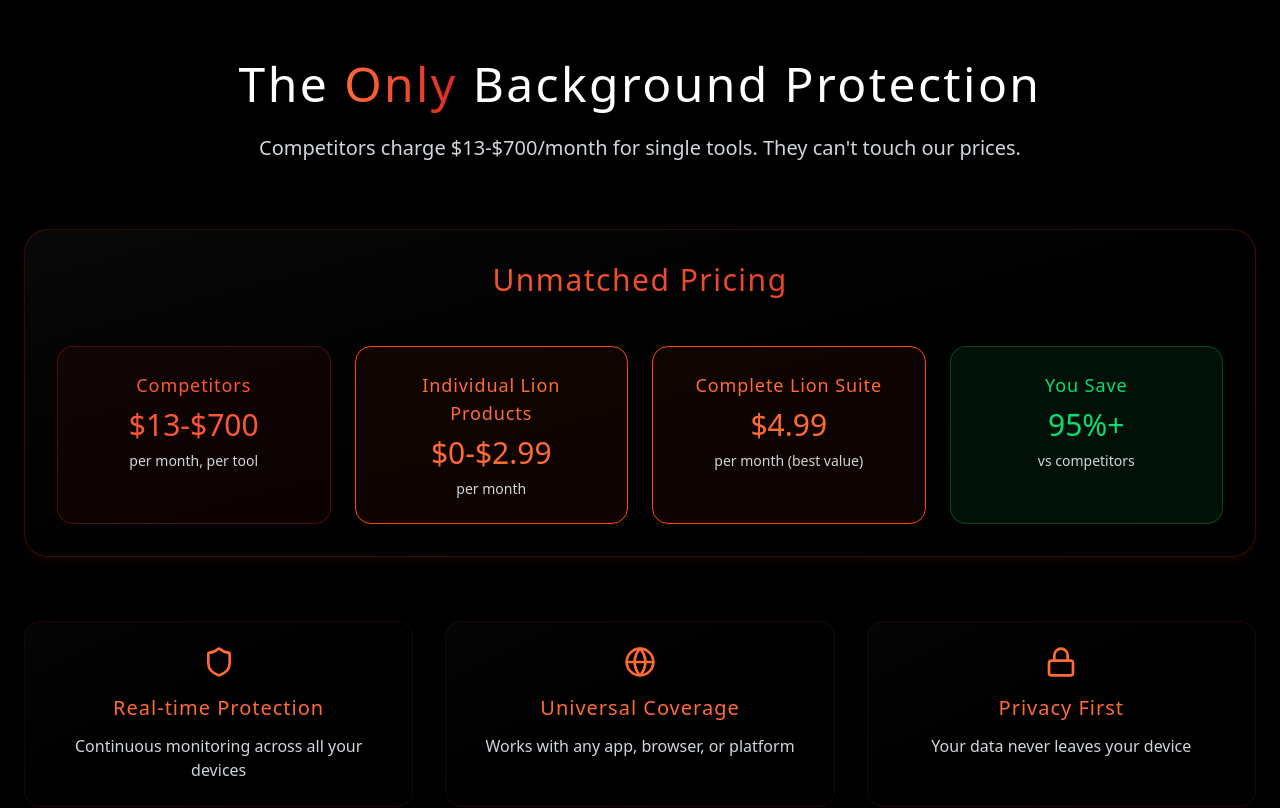
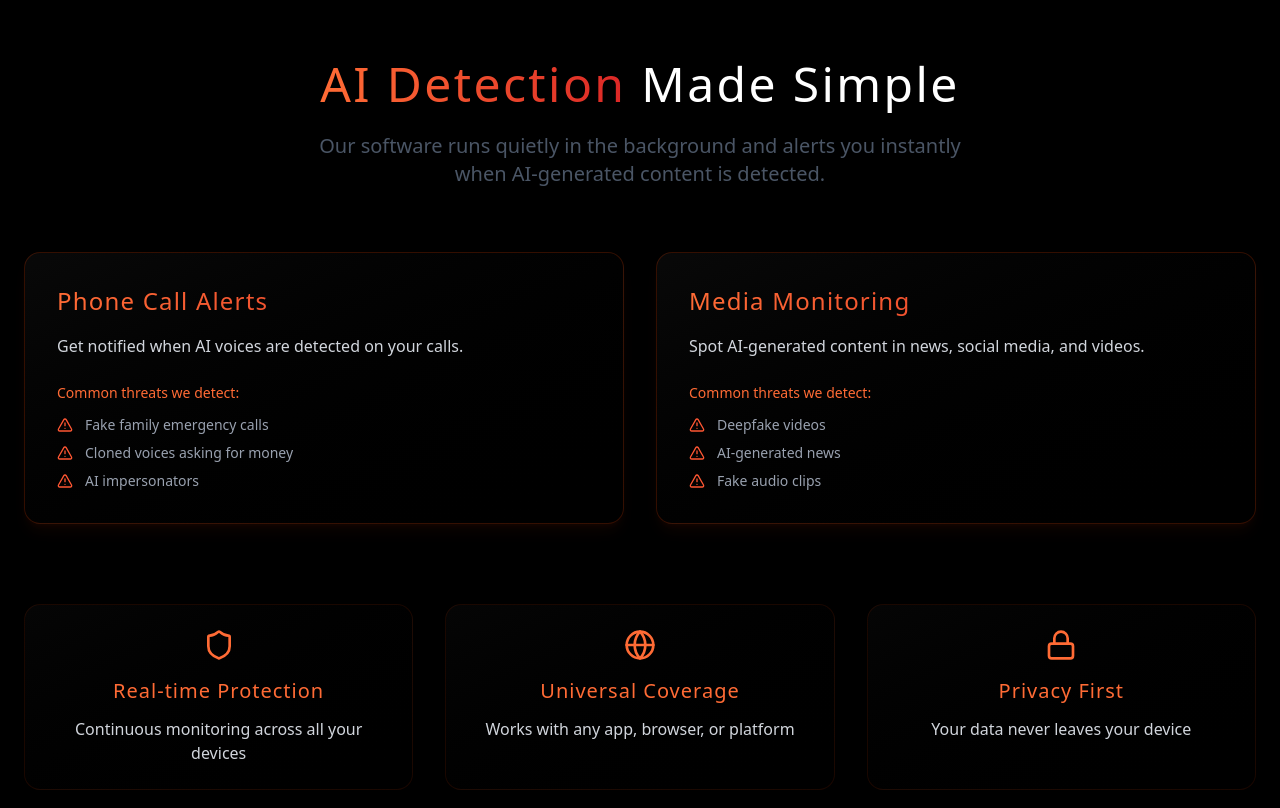
Before and after one commit to pauliano22/lion-project, a Next.js app: page / in a window 1280 px wide. Shown: the part 820-1628 px from the top of the page. Built offline with nearby package versions, Linux system fonts and the light colour scheme.

Commit message:
formatting

```diff
--- a/app/page.tsx
+++ b/app/page.tsx
@@ -12,7 +12,7 @@
   examples: string[];
 }
 
-function ProtectionCard({title, description, examples}: ProtectionCardProps) {
+function ProtectionCard({ title, description, examples }: ProtectionCardProps) {
   return (
     <div className="bg-gradient-to-br from-gray-900/50 to-black/50 backdrop-blur-sm border border-orange-500/20 rounded-2xl p-8 hover:border-orange-500/40 transition-all duration-500 group shadow-lg shadow-orange-500/5">
 
@@ -171,6 +171,79 @@
         </div>
       </section>
 
+      {/* Protection Types */}
+      <section id="protection" className="py-20">
+        <div className="container mx-auto px-6">
+          <div className="text-center mb-16">
+            <h2 className="text-4xl lg:text-5xl font-extralight mb-6">
+              <span className="text-transparent bg-clip-text bg-gradient-to-r from-orange-400 to-red-500">AI Detection</span> Made Simple
+            </h2>
+            <p className="text-xl text-gray-600 max-w-2xl mx-auto">
+              Our software runs quietly in the background and alerts you instantly when AI-generated content is detected.
+            </p>
+          </div>
+
+          <div className="grid lg:grid-cols-2 gap-8 mb-20">
+            <ProtectionCard
+              icon={<Phone className="h-12 w-12" />}
+              title="Phone Call Alerts"
+              description="Get notified when AI voices are detected on your calls."
+              examples={[
+                "Fake family emergency calls",
+                "Cloned voices asking for money",
+                "AI impersonators"
+              ]}
+            />
+            <ProtectionCard
+              icon={<Newspaper className="h-12 w-12" />}
+              title="Media Monitoring"
+              description="Spot AI-generated content in news, social media, and videos."
+              examples={[
+                "Deepfake videos",
+                "AI-generated news",
+                "Fake audio clips"
+              ]}
+            />
+          </div>
+
+          {/* Features Grid */}
+          <div className="grid md:grid-cols-3 gap-8">
+            {[
+              {
+                icon: <Shield className="w-8 h-8" />,
+                title: "Real-time Protection",
+                desc: "Continuous monitoring across all your devices"
+              },
+              {
+                icon: <Globe className="w-8 h-8" />,
+                title: "Universal Coverage",
+                desc: "Works with any app, browser, or platform"
+              },
+              {
+                icon: <Lock className="w-8 h-8" />,
+                title: "Privacy First",
+                desc: "Your data never leaves your device"
+              }
+            ].map((feature, index) => (
+              <div
+                key={index}
+                className="bg-gradient-to-br from-gray-900/30 to-black/30 backdrop-blur-sm border border-orange-500/10 rounded-2xl p-6 text-center hover:border-orange-500/30 transition-all duration-500"
+              >
+                <div className="text-orange-400 mb-4 flex justify-center">
+                  {feature.icon}
+                </div>
+                <h4 className="text-xl font-light text-orange-400 mb-3">
+                  {feature.title}
+                </h4>
+                <p className="text-gray-300 font-light">
+                  {feature.desc}
+                </p>
+              </div>
+            ))}
+          </div>
+        </div>
+      </section>
+
       {/* How It Works Section */}
       <section id="how-it-works" className="py-20 relative">
         <div className="container mx-auto px-6">
@@ -213,21 +286,6 @@
                 <p className="text-gray-300 text-sm font-light">vs competitors</p>
               </div>
             </div>
-          </div>
-
-          {/* Features Grid */}
-          <div className="grid md:grid-cols-3 gap-8">
-            {[
-              { icon: <Shield className="w-8 h-8" />, title: "Real-time Protection", desc: "Continuous monitoring across all your devices" },
-              { icon: <Globe className="w-8 h-8" />, title: "Universal Coverage", desc: "Works with any app, browser, or platform" },
-              { icon: <Lock className="w-8 h-8" />, title: "Privacy First", desc: "Your data never leaves your device" }
-            ].map((feature: { icon: React.ReactNode; title: string; desc: string }, index: number) => (
-              <div key={index} className="bg-gradient-to-br from-gray-900/30 to-black/30 backdrop-blur-sm border border-orange-500/10 rounded-2xl p-6 text-center hover:border-orange-500/30 transition-all duration-500">
-                <div className="text-orange-400 mb-4 flex justify-center">{feature.icon}</div>
-                <h4 className="text-xl font-light text-orange-400 mb-3">{feature.title}</h4>
-                <p className="text-gray-300 font-light">{feature.desc}</p>
-              </div>
-            ))}
           </div>
         </div>
       </section>
@@ -418,42 +476,6 @@
                 iOS & Android • Launching Q2 2025
               </p>
             </div>
-          </div>
-        </div>
-      </section>
-
-      {/* Protection Types */}
-      <section id="protection" className="py-20">
-        <div className="container mx-auto px-6">
-          <div className="text-center mb-16">
-            <h2 className="text-4xl lg:text-5xl font-extralight mb-6">
-              Comprehensive <span className="text-transparent bg-clip-text bg-gradient-to-r from-orange-400 to-red-500">Digital Protection</span>
-            </h2>
-          </div>
-
-          <div className="grid lg:grid-cols-2 gap-8">
-            <ProtectionCard
-              icon={<Phone className="h-12 w-12" />}
-              title="Phone Call Protection"
-              description="Real-time call monitoring to detect voice cloning and deepfake attempts."
-              examples={[
-                "Fake calls from 'grandchildren' asking for money",
-                "Cloned voices of family members in distress",
-                "AI-generated voices impersonating trusted contacts",
-                "Emergency scam calls using familiar voices"
-              ]}
-            />
-            <ProtectionCard
-              icon={<Newspaper className="h-12 w-12" />}
-              title="News & Media Monitoring"
-              description="Notify you of AI-generated content in news feeds, social media, and videos."
-              examples={[
-                "Deepfake political speeches and statements",
-                "AI-generated news anchors spreading misinformation",
-                "Fake audio clips on social media platforms",
-                "Manipulated celebrity endorsements and testimonials"
-              ]}
-            />
           </div>
         </div>
       </section>
```
